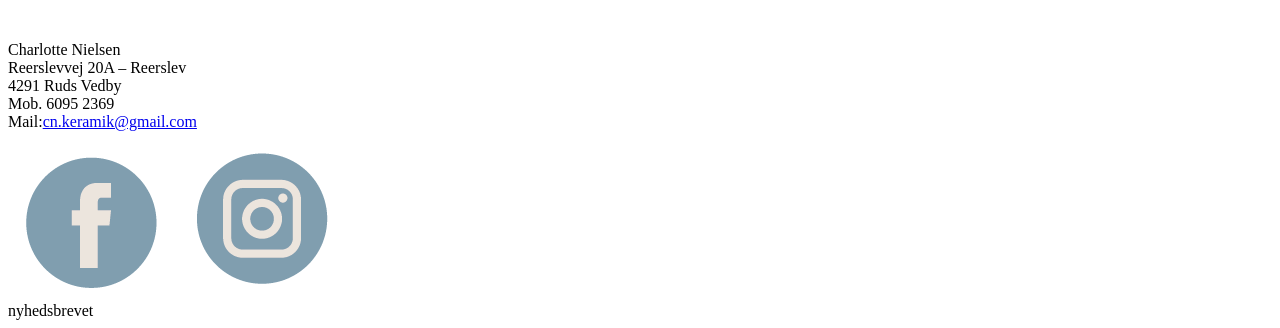
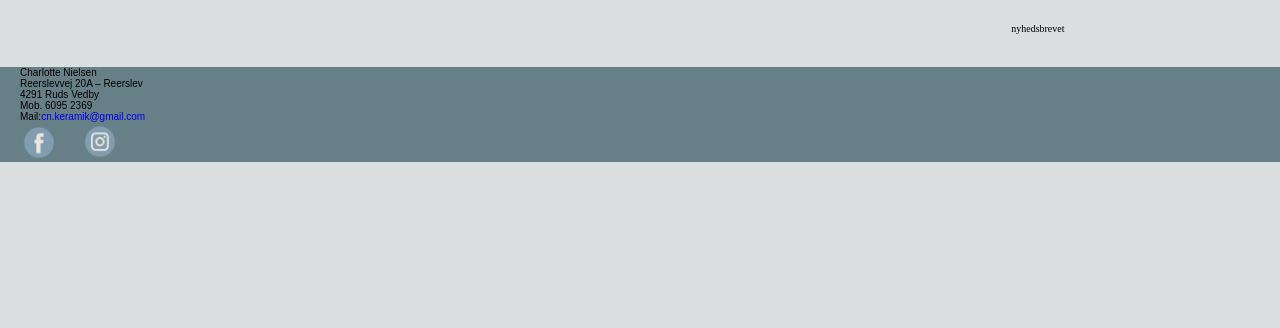
Before and after one commit to soer145a/2.Semester-Eksamen, a plain HTML site: page stilart.html in a window 1280 px wide. Shown: the part 638-966 px from the top of the page. After the commit the page ends 800 px from the top, so only its background shows below. Drawn offline with Linux system fonts and the light colour scheme.

Commit message:
nyt css til siden STILART

```diff
--- a/stilart.html
+++ b/stilart.html
@@ -5,7 +5,7 @@
 
     <meta charset="utf-8">
     <meta name="viewport" content="width=device-width, initial-scale=1.0">
-    <link rel="stylesheet" href="style_stilart.css">
+    <link rel="stylesheet" href="style_stil.css">
 
 
     <title>Stilart</title>
```
